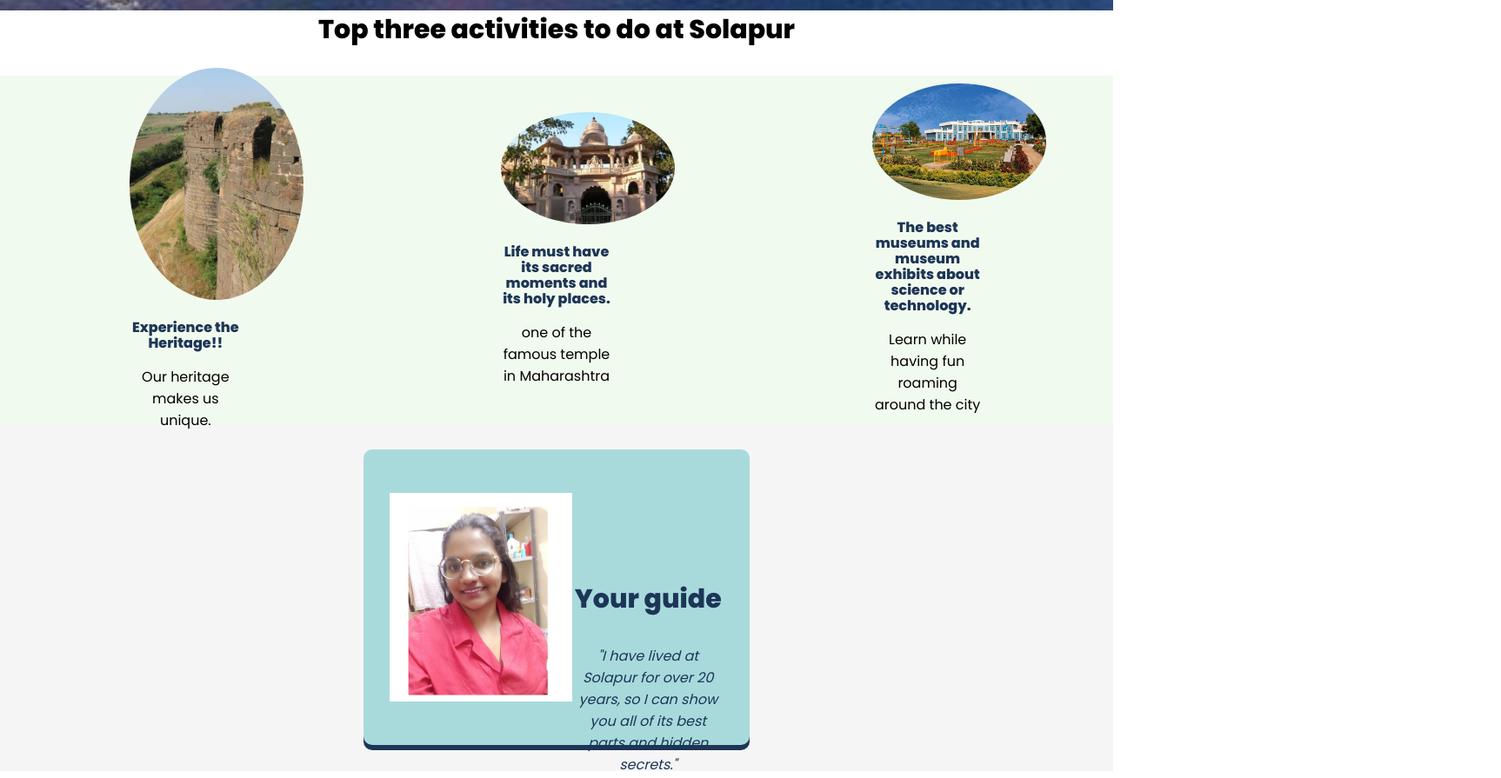
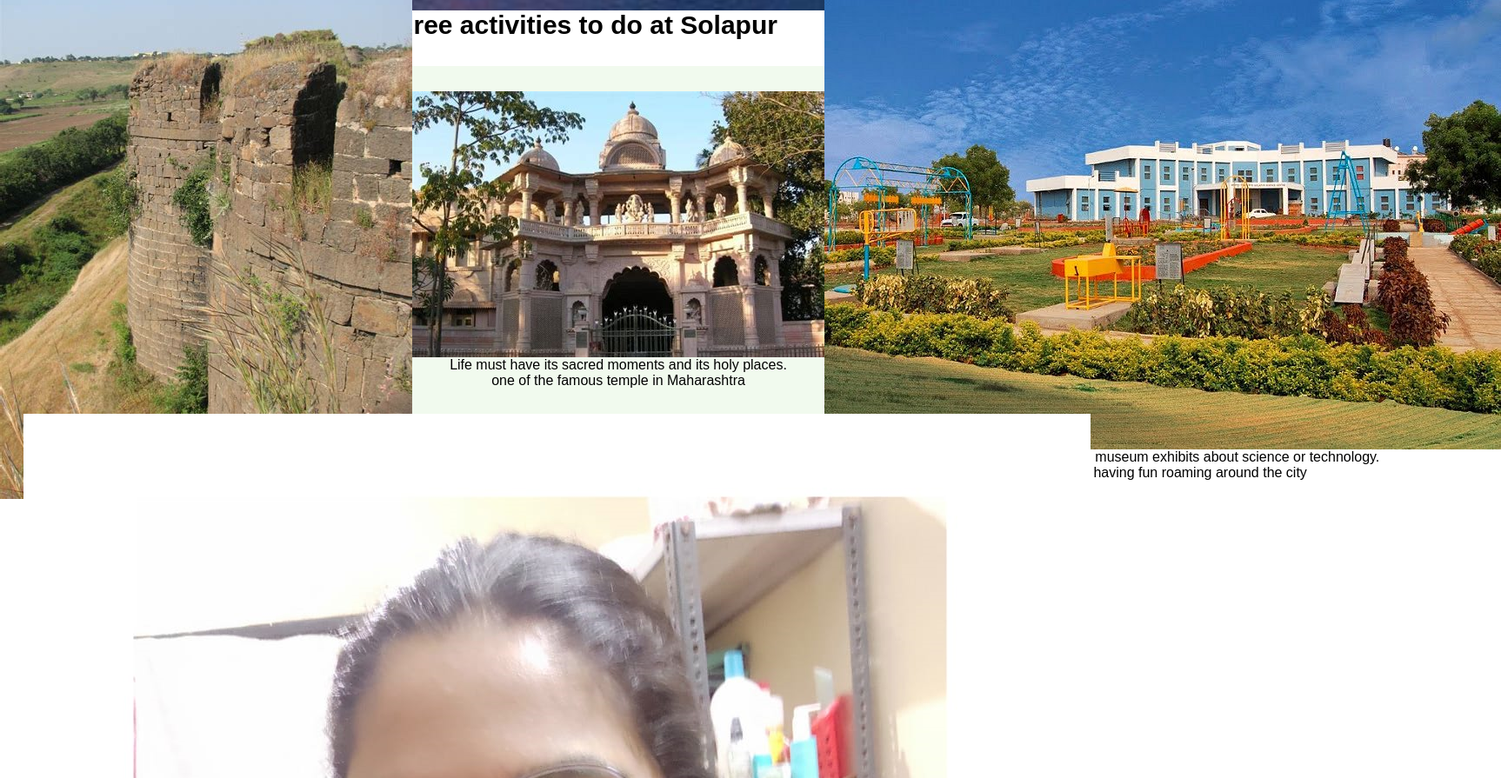
Before and after one commit to PratikshaPetkar/hometown_homepage, a plain HTML site: page index.html in a window 1280 px wide. Shown: the part 788-1683 px from the top of the page at 87% size, 1726 px wide, since content can reach past the window. Drawn offline with Linux system fonts and the light colour scheme.

Commit message:
text delted

```diff
--- a/index.css
+++ b/index.css
@@ -1,10 +1,6 @@
-* {
-  margin: 0 auto;
-}
-
 body {
   text-align: center;
-  font-family: Poppins, sans-serif;
+  font-family: sans-serif;
 }
 
 .hero {
@@ -16,18 +12,18 @@ body {
   background-image: url("./images/hometown.png");
   background-size: cover;
 }
-span {
+/* span {
   display: block;
-}
+} */
 h1 {
   font-style: normal;
   font-weight: 800;
   font-size: 50px;
-  color: #ffffff;
+  /* color: #ffffff;
   background: #1d3557;
   border-radius: 10px;
   padding: 0 20px;
-  margin-bottom: 20px;
+  margin-bottom: 20px; */
 }
 h2 {
   background: #457b9d;
@@ -44,7 +40,7 @@ h2 span {
   margin-top: 10px;
 }
 
-.activity-section {
+.Activity-section {
   display: flex;
   justify-content: space-around;
   align-items: center;
@@ -52,53 +48,10 @@ h2 span {
   height: 50vh;
 }
 
-.activity-section div {
-  width: 10%;
+h3 {
+  font-size: 30px;
+  margin-bottom: 30px;
 }
-
-.second-section-image {
-  width: 200px;
-  border-radius: 50%;
+* {
+  margin: 0 auto;
 }
-.primary-text {
-  font-style: normal;
-  font-weight: 700;
-  font-size: 16px;
-  line-height: 18px;
-  text-align: center;
-  color: #1d3557;
-  padding-top: 23px;
-  padding-bottom: 17px;
-}
-.third-section {
-    align-items: center;
-    justify-content: center;
-    display: flex;
-    height: 50vh;
-    background: whitesmoke;
-}
-.guide-section{
-    display: flex;
-    width: 30vw;
-    height: 30vh;
-    background: #A8DADC;
-    box-shadow: 0px 6px 0px #1D3557;
-    border-radius: 10px;
-    padding: 50px 30px;
-    color: #1D3557;
-}
-.guide-section div{
-    margin-top: 100px;
-
-}
-.guide-section p {
-    font-style: italic;
-}
-h4{
-    margin-top: 30px;
-    font-size: 20px;
-}
-h3{
-    font-size: 30px;
-    margin-bottom: 30px;
-}
--- a/index.html
+++ b/index.html
@@ -25,7 +25,7 @@
     <!-- ACTIVITY SECTION -->
     <div>
       <h3>Top three activities to do at Solapur</h3>
-      <div class="activity-section">
+      <div class="Activity-section">
         <div>
           <img
             src="./images/fort.png"
```
